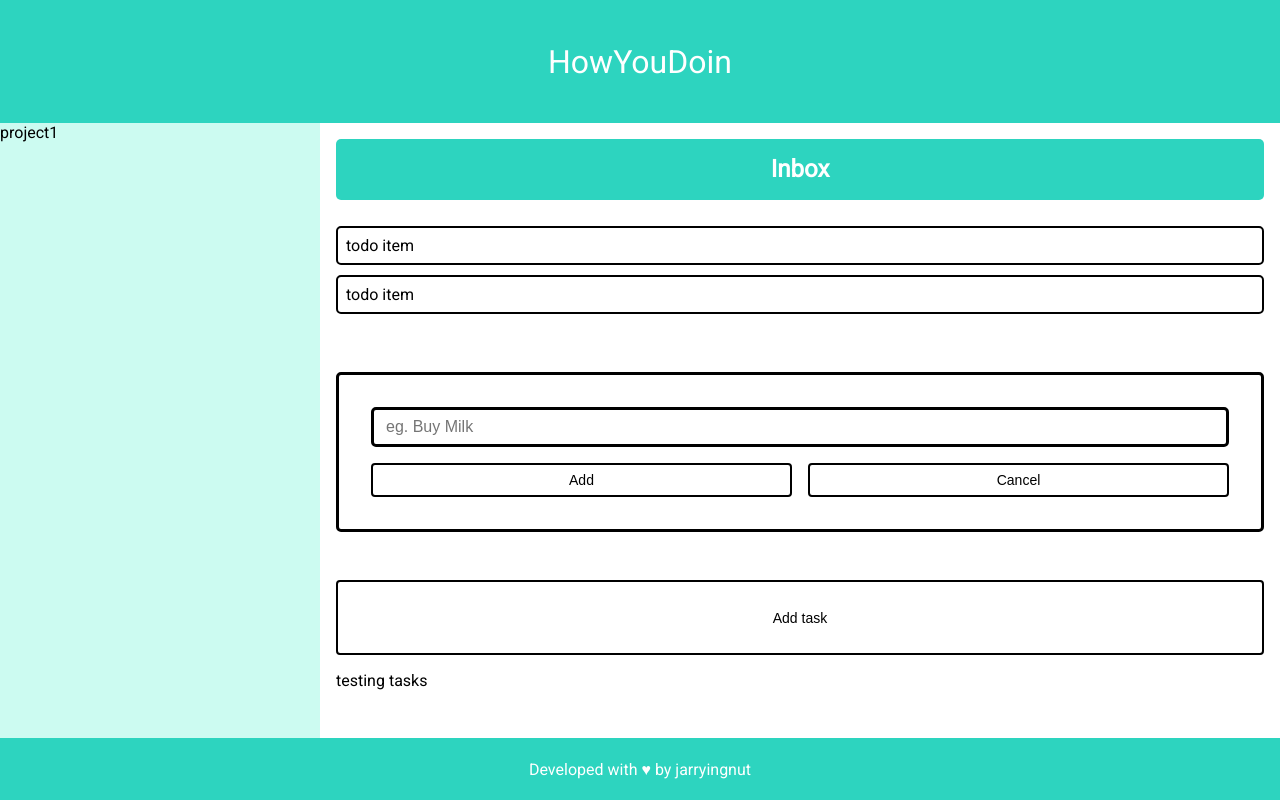
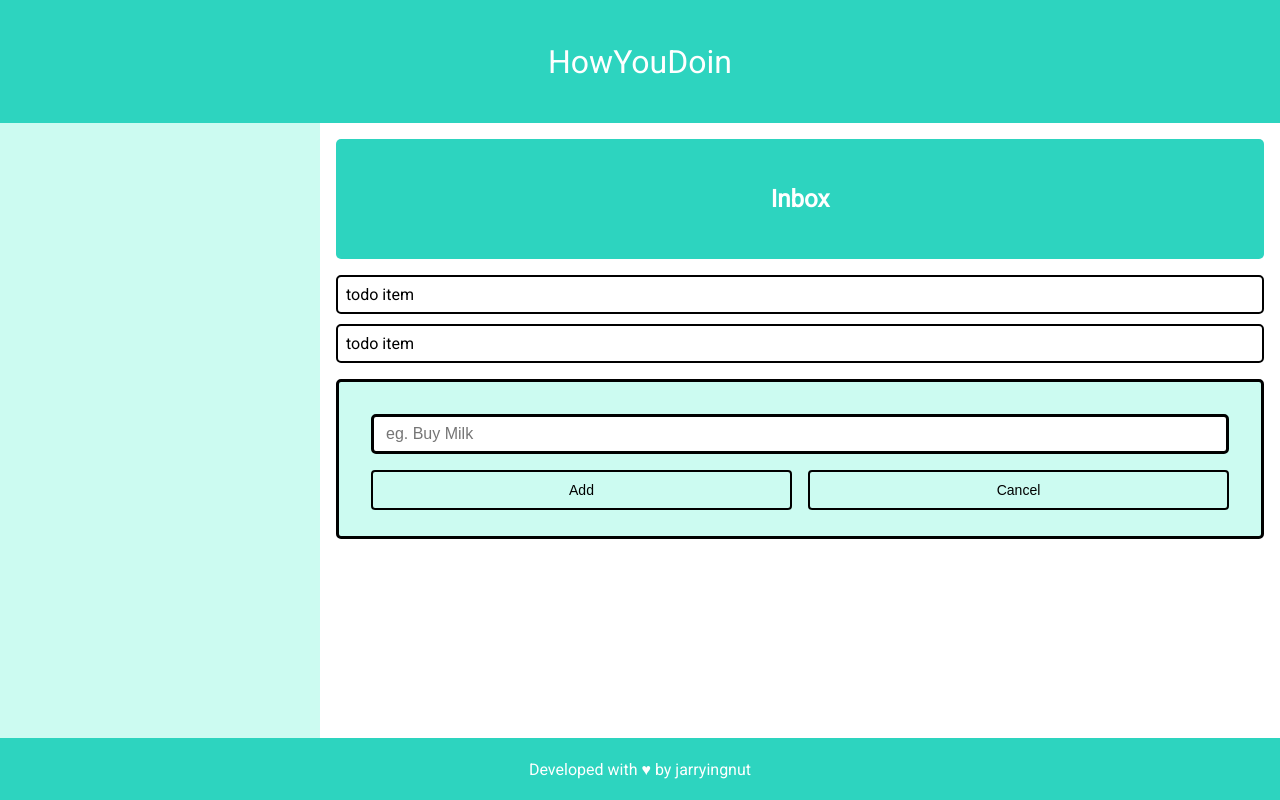
Before and after one commit to growindiedev/howyoudoin, a website built with webpack: page src/index.html in a window 1280 px wide. Both pictures are taken after a click on the button "Add task". Built offline with nearby package versions, Linux system fonts and the light colour scheme.

Commit message:
open todo-form with add button

```diff
--- a/src/index.html
+++ b/src/index.html
@@ -8,9 +8,7 @@
 <body class="container">
   <div class="header">HowYouDoin</div>
     <div class="sidebar">
-      <div class="project-item">project1</div>
-      <!-- <div class="item">project2</div>
-      <div class="item">project3</div> -->
+      <!-- <div class="project-item">project1</div> -->
     </div>
     <div class="main-view">
       <div class="header-container">
--- a/src/index.ts
+++ b/src/index.ts
@@ -1,14 +1,28 @@
 import "./style.scss"
 
+let addBtn = document.querySelector(".add-task")
+let mainView = document.querySelector(".main-view")
+let todoContainer = document.querySelector(".todo-container")
+let inputForm  = document.querySelector(".input-form")!
+inputForm?.remove();
 
-let mainView = document.querySelector(".main-view")
+const createForm = () => {
+  const input = document.createElement("input")
+
+}
 
 const addTask  = (e: Event) => {
-  let task = document.createElement("div");
-  task.textContent = "testing tasks"
-  mainView?.appendChild(task)
+  // let task = document.createElement("div");
+  // task.classList.add("todo-item")
+  // task.textContent = "testing tasks"
+  addBtn?.remove();
+  mainView?.appendChild(inputForm);
+}
+
+
+const removeTask = (e: Event) => {
+
 }
 
 //problem 1
-let addBtn = document.querySelector(".add-task")
 addBtn?.addEventListener("click", addTask)
--- a/src/style.scss
+++ b/src/style.scss
@@ -18,8 +18,6 @@ body {
     display: block;
    }
 }
-
-
 
 
 .header {
@@ -51,15 +49,19 @@ body {
 }
 
 .main-view {
-  display: grid;
-  margin: 1rem;
-  gap: 1rem;
-  * {
-    // border: 1px solid blue;
+  // display: grid;
+  overflow-y: scroll;
+  padding: 1rem;
+  // height: 100%;
+  > * {
+    // border: 3px solid rgb(255, 0, 64);
+    margin: 1rem 0;
   }
 }
 
 .header-container {
+  margin-top: 0;
+  min-height: 15vh;
   border-radius: 5px;
   display: flex;
   align-items: center;
@@ -70,16 +72,15 @@ body {
 
 .todo-container {
   // border: 1px solid red;
+  padding-bottom: 0;
   .todo-item {
     border: 2px solid #000;
     border-radius: 5px;
-    max-height: 3rem;
-    margin: 10px 0;
+    // max-height: 3rem;
+    margin-bottom: 10px;
     padding: 0.5rem;
    }
 }
-
-
 
 .input-form {
   display: grid;
@@ -87,9 +88,8 @@ body {
   grid-template-columns: 1fr 1fr;
   padding: 2rem;
   max-height: 10rem;
-
   // margin: 1rem 0;
-  // background-color: #ccfbf1;
+  background-color: #ccfbf1;
   border: 3px solid #000;
   border-radius: 5px;
 
@@ -107,10 +107,9 @@ button{
   border: 2px solid #000;
   border-radius: 4px;
   cursor: pointer;
-  display: inline-flex;
+  display: flex;
   flex-shrink: 0;
   font-size: 14px;
-  gap: 8px;
   justify-content: center;
   line-height: 1;
   overflow: hidden;
```
